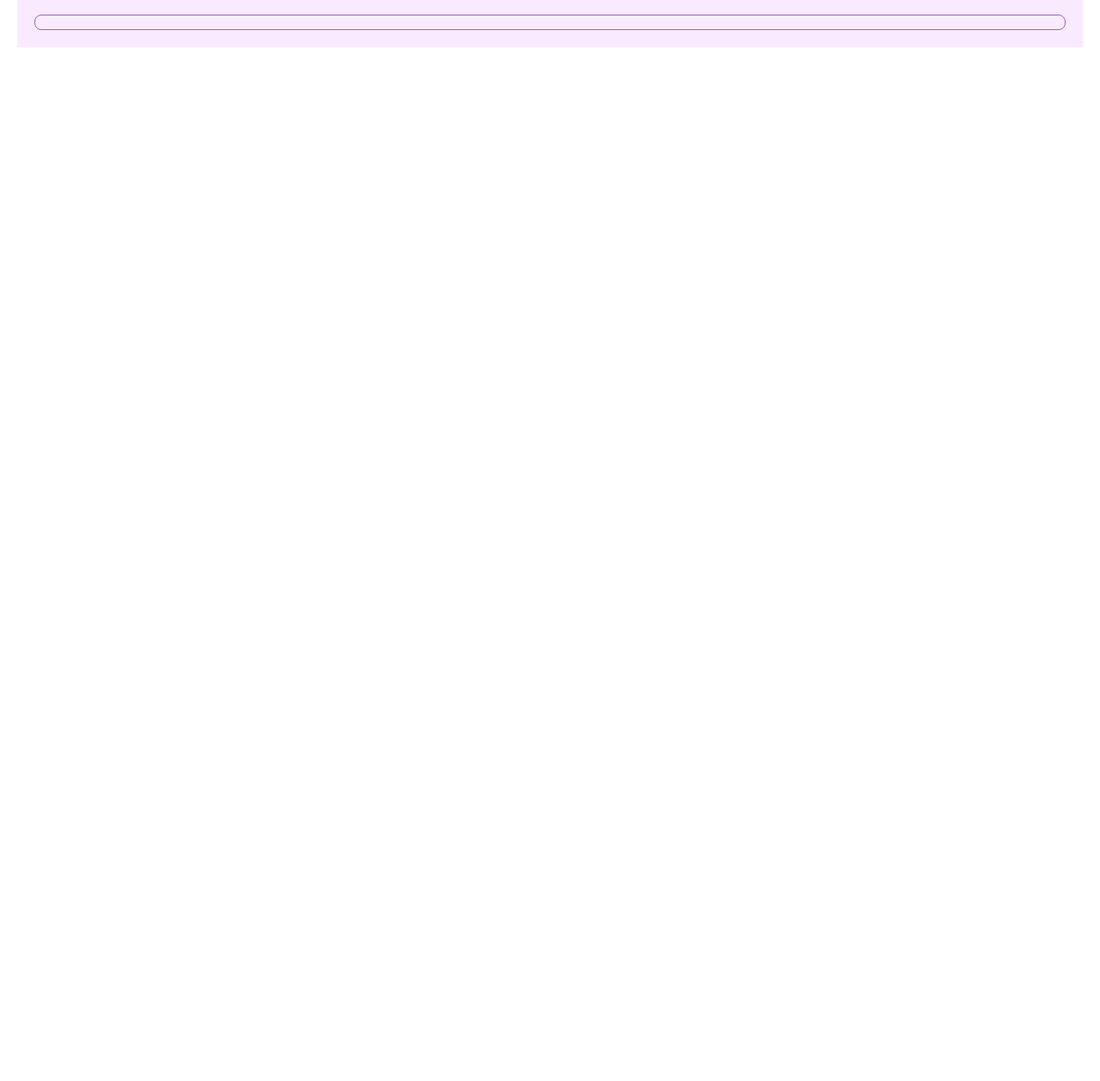
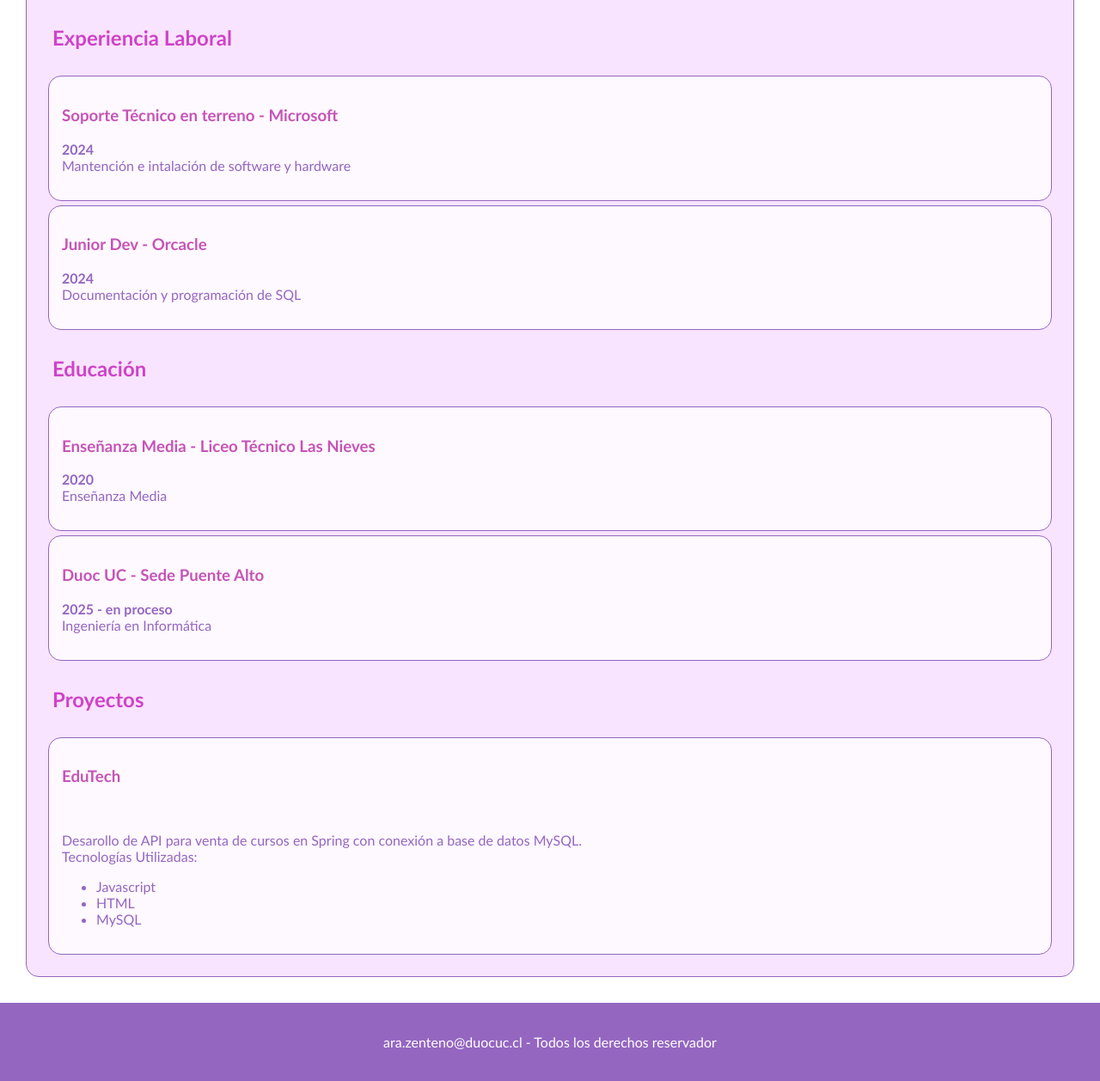
Before and after one commit to harekuiin/Portafolio-DUOC-UC, a plain HTML site: page index.html in a window 1280 px wide. Shown: the part 614-1872 px from the top of the page at 86% size. Before the commit the page ends 800 px from the top, so only its background shows below. Drawn offline with Linux system fonts and the light colour scheme.

Commit message:
educacion y ejemplos de proyecto

```diff
--- a/estilo.css
+++ b/estilo.css
@@ -1,3 +1,7 @@
+html {
+    scroll-behavior: smooth;
+}
+
 body {
     margin: 0; /*del borde hacia afuera*/
     padding: 0; /*del borde hacia adentro*/
@@ -29,19 +33,41 @@ nav a:hover{
     color: rgb(247, 158, 242);
 }
 
-.container h2 {
+h2 {
     color: rgb(207, 67, 200);
+    padding: 10px;
+}
+
+h3 {
+    color: rgb(197, 84, 182);
 }
 
 .card {
+    background-color: rgb(254, 248, 255);
     border: 1px solid;
     border-color: rgb(148, 102, 192);
-    border-radius: 8px;
+    border-radius: 15px;
+    padding: 15px;
+    margin: 5px;
+}
+
+footer {
+    background-color: rgb(148, 102, 192);
+    color: white;
+    padding: 20px;
+    text-align: center;
 }
 
 .container {
-    background-color: rgb(250, 234, 255);
+    background-color: rgb(249, 228, 255);
+    border: 1px solid;
+    border-radius: 15px;
+    border-color: rgb(148, 102, 192);
     color: rgb(148, 102, 192);
-    margin: 20px;
+    margin: 30px;
     padding: 20px;
 }
+
+.card img {
+    max-width: 300px;
+}
--- a/index.html
+++ b/index.html
@@ -13,9 +13,9 @@
             <ul>
                 <li><a href="#habilidades">Habilidades</a></li>
                 <li><a href="#lenguajes">Lenguajes</a></li>
-                <li><a href="">Experiencia LAboral</a></li>
-                <li><a href="">Estudios</a></li>
-                <li><a href="">Proyectos</a></li>
+                <li><a href="#experiencia">Experiencia Laboral</a></li>
+                <li><a href="#educacion">Estudios</a></li>
+                <li><a href="#proyectos">Proyectos</a></li>
             </ul>
         </nav>
     </header>
@@ -46,12 +46,59 @@
         <section id="experiencia">
             <h2>Experiencia Laboral</h2>
                 <div class="card">
-                    <p></p>
+                    <h3>Soporte Técnico en terreno - Microsoft</h3>
+                    <p>
+                        <strong>2024</strong><br>
+                        Mantención e intalación de software y hardware
+                    </p>
+                </div>
+                <div class="card">
+                    <h3>Junior Dev - Orcacle</h3>
+                    <p>
+                        <strong>2024</strong><br>
+                        Documentación y programación de SQL
+                    </p>
+                </div>
+        </section>
+
+        <section id="educacion">
+            <h2>Educación</h2>
+                <div class="card">
+                    <h3>Enseñanza Media - Liceo Técnico Las Nieves</h3>
+                    <p>
+                        <strong>2020</strong><br>
+                        Enseñanza Media
+                    </p>
+                </div>
+                <div class="card">
+                    <h3>Duoc UC - Sede Puente Alto</h3>
+                    <p>
+                        <strong>2025 - en proceso</strong><br>
+                        Ingeniería en Informática
+                    </p>
+                </div>
+        </section>
+        <section id="proyectos">
+            <h2>Proyectos</h2>
+                <div class="card">
+                    <h3>EduTech</h3>
+                    <img src="" alt="">
+                    <p>
+                        Desarollo de API para venta de cursos en Spring con conexión a base de datos MySQL.
+                        <br> Tecnologías Utilizadas:
+                        <ul>
+                            <li>Javascript</li>
+                            <li>HTML</li>
+                            <li>MySQL</li>
+                        </ul>
+                    </p>
                 </div>
         </section>
     </div>
+    <footer>
+        <P>
+            ara.zenteno@duocuc.cl - Todos los derechos reservador
+        </P>
+    </footer>
 </body>
-<footer>
-
-</footer>
 </html>
```
